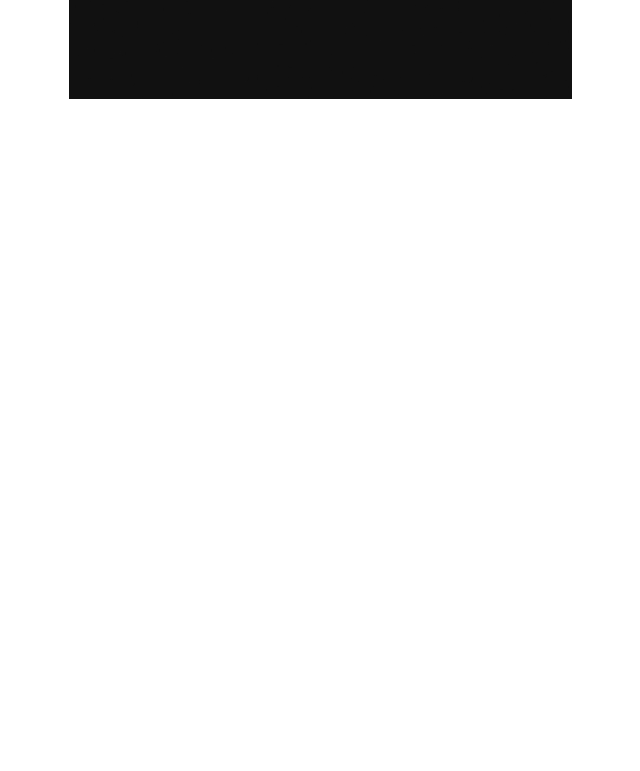
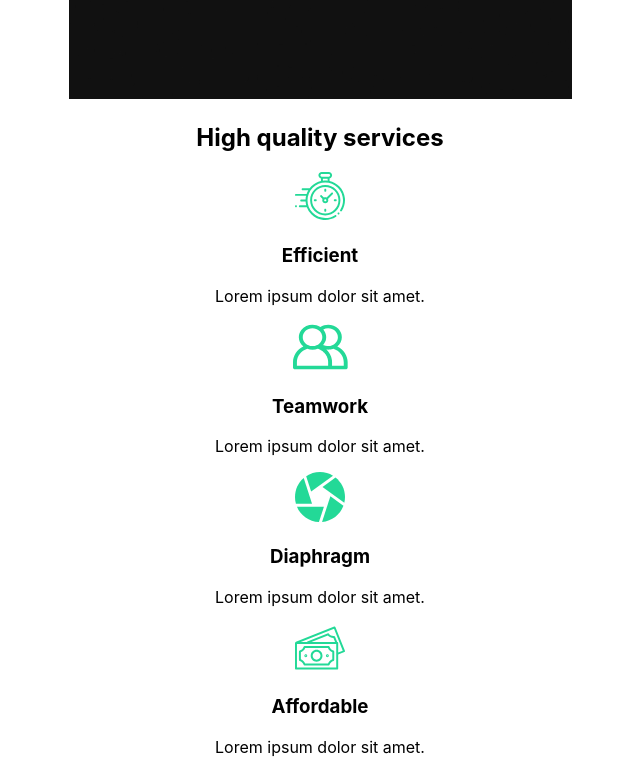
Before and after one commit to sujoyduttajad/Capture-Portfolio, a React (Create React App) app: page / in a window 1280 px wide. Shown: the part 880-1651 px from the top of the page, without its empty margins (320-960 px from the left). Before the commit the page ends 983 px from the top, so only its background shows below. Built offline with nearby package versions, Linux system fonts and the light colour scheme.

Commit message:
Update AboutUs.js

```diff
--- a/src/pages/AboutUs.js
+++ b/src/pages/AboutUs.js
@@ -1,10 +1,12 @@
 import React from 'react'
 import AboutSection from '../components/AboutSection'
+import ServicesSection from '../components/ServicesSection'
 
 const AboutUs = () => {
   return (
     <div>
         <AboutSection/>
+        <ServicesSection/>
     </div>
   )
 }
```
